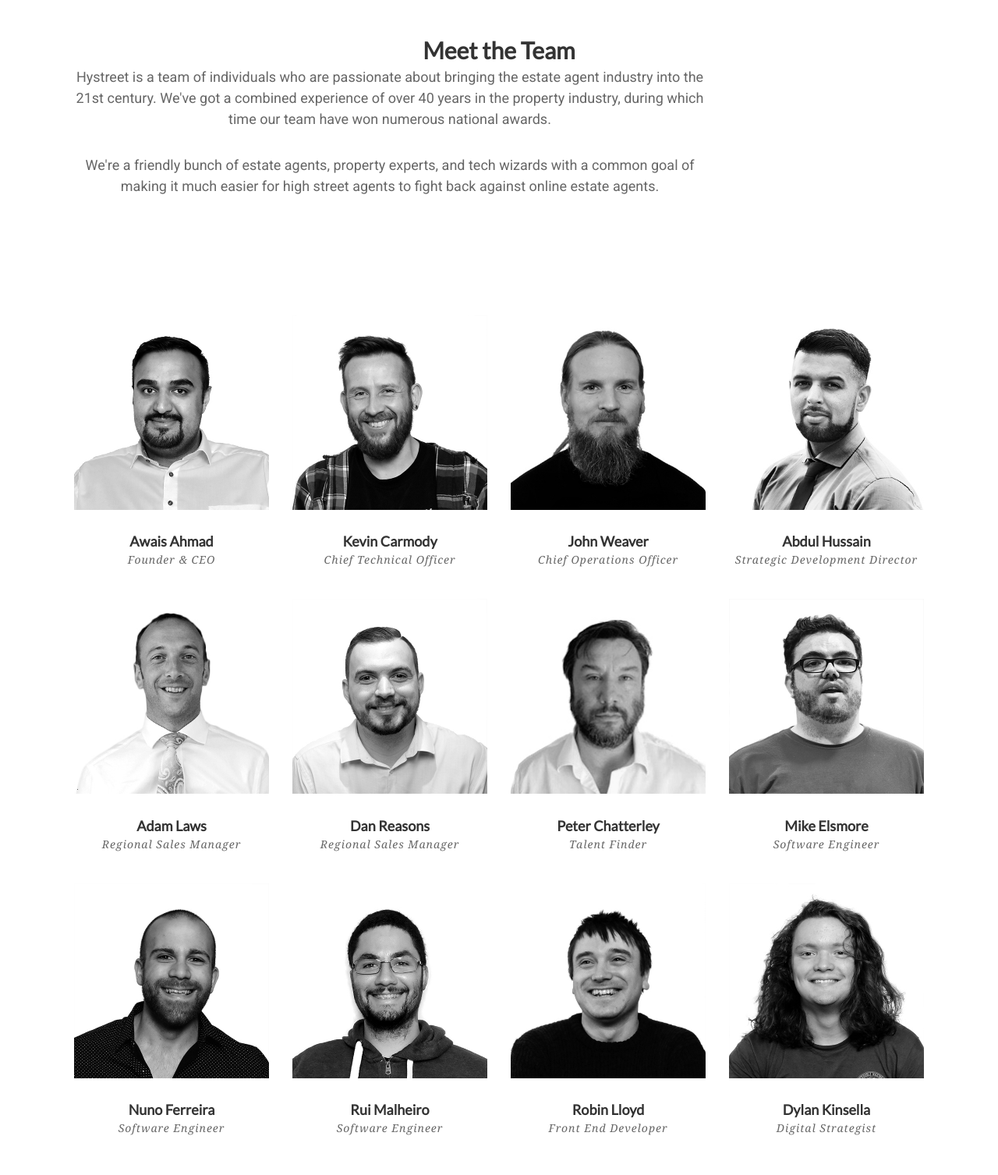
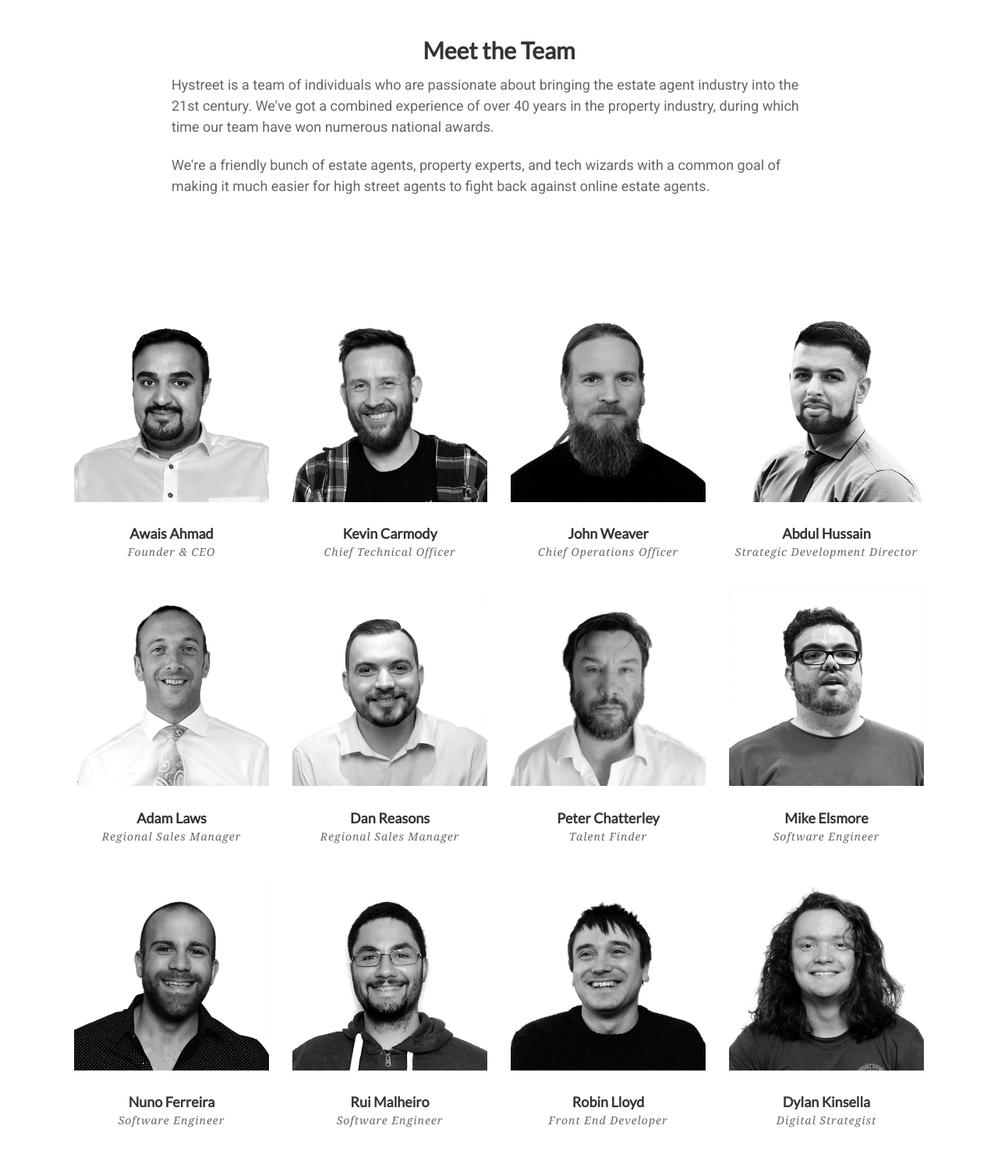
Before and after one commit to hystreet/hystreet.github.io, a Jekyll site: the page built from about-us/index.html, in a window 1280 px wide. Shown: the part 760-2267 px from the top of the page at 78% size. Built offline with Jekyll 4.4.1, drawn with Linux system fonts in a browser that asks for light colours; some web fonts are replaced; a script that is not in the unit is left out; grey boxes are pictures that could not be loaded.

Commit message:
Update index.html

```diff
--- a/about-us/index.html
+++ b/about-us/index.html
@@ -130,7 +130,7 @@
 </div>
   <div class='two spacing'></div>
   <div class='row'>
-    <div class='special-title layout-text'>
+    <div class='special-title centered-text'>
       <h2>Meet the Team</h2>
       <p>
         Hystreet is a team of individuals who are passionate about bringing the estate agent industry into the 21st century. We've got a combined experience of over 40 years in the property industry, during which time our team have won numerous national awards.
```
